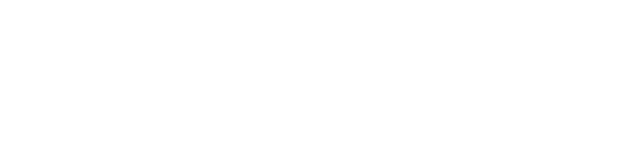
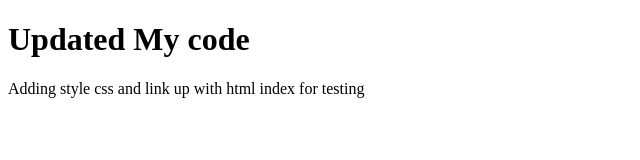
Before and after one commit to mkador/Practice-repo, a plain HTML site: page index.html in a window 1280 px wide. Shown: the whole page, without its empty margins (0-640 px from the left). Drawn offline with Linux system fonts and the light colour scheme.

Commit message:
Updated Code

```diff
--- a/index.html
+++ b/index.html
@@ -5,6 +5,10 @@
     <meta http-equiv="X-UA-Compatible" content="IE=edge" />
     <meta name="viewport" content="width=device-width, initial-scale=1.0" />
     <title>Git Practice Repository</title>
+    <link rel="stylesheet" href="style.css" />
   </head>
-  <body></body>
+  <body>
+    <h1>Updated My code</h1>
+    <p>Adding style css and link up with html index for testing</p>
+  </body>
 </html>
```
Also changed, not shown: style.css (added).
